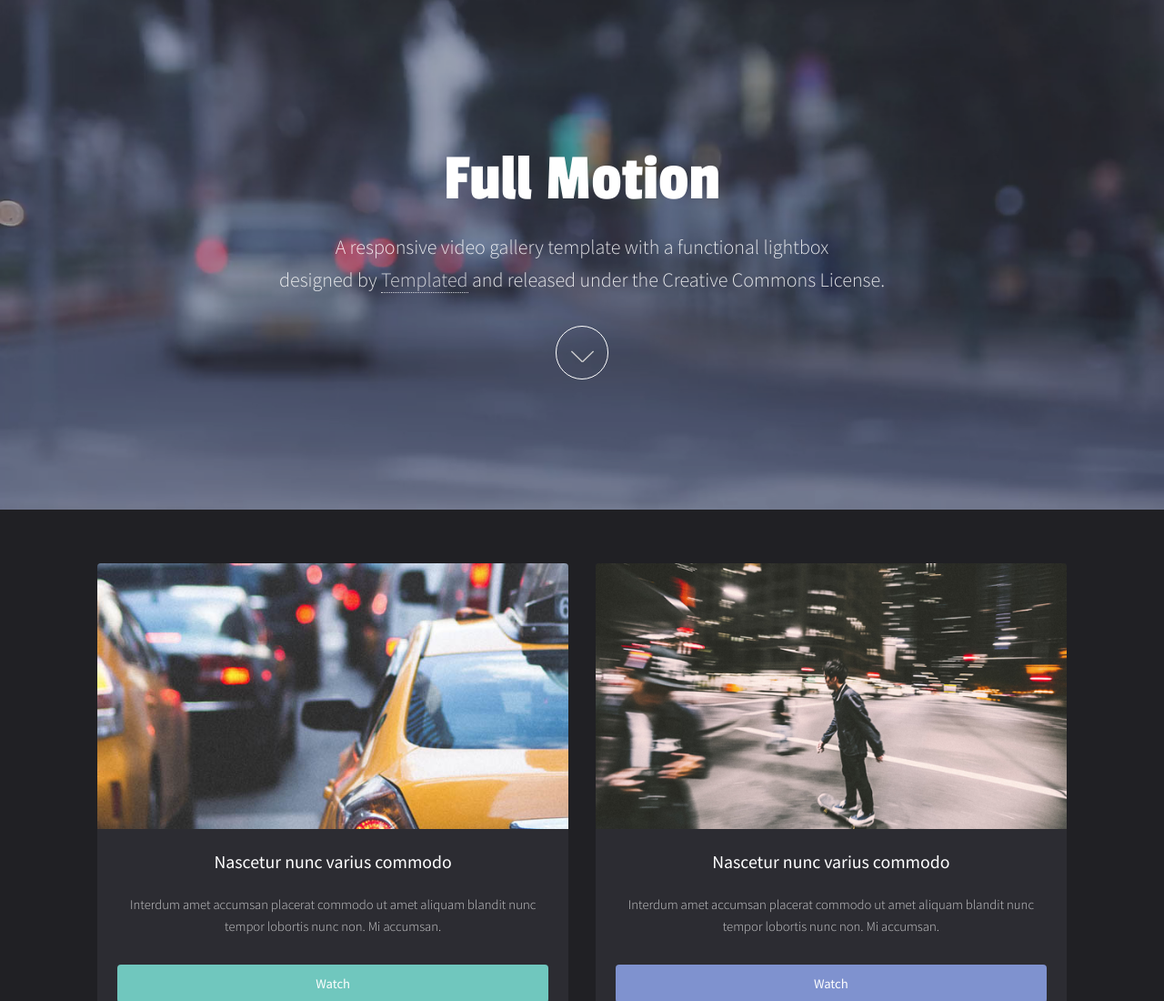
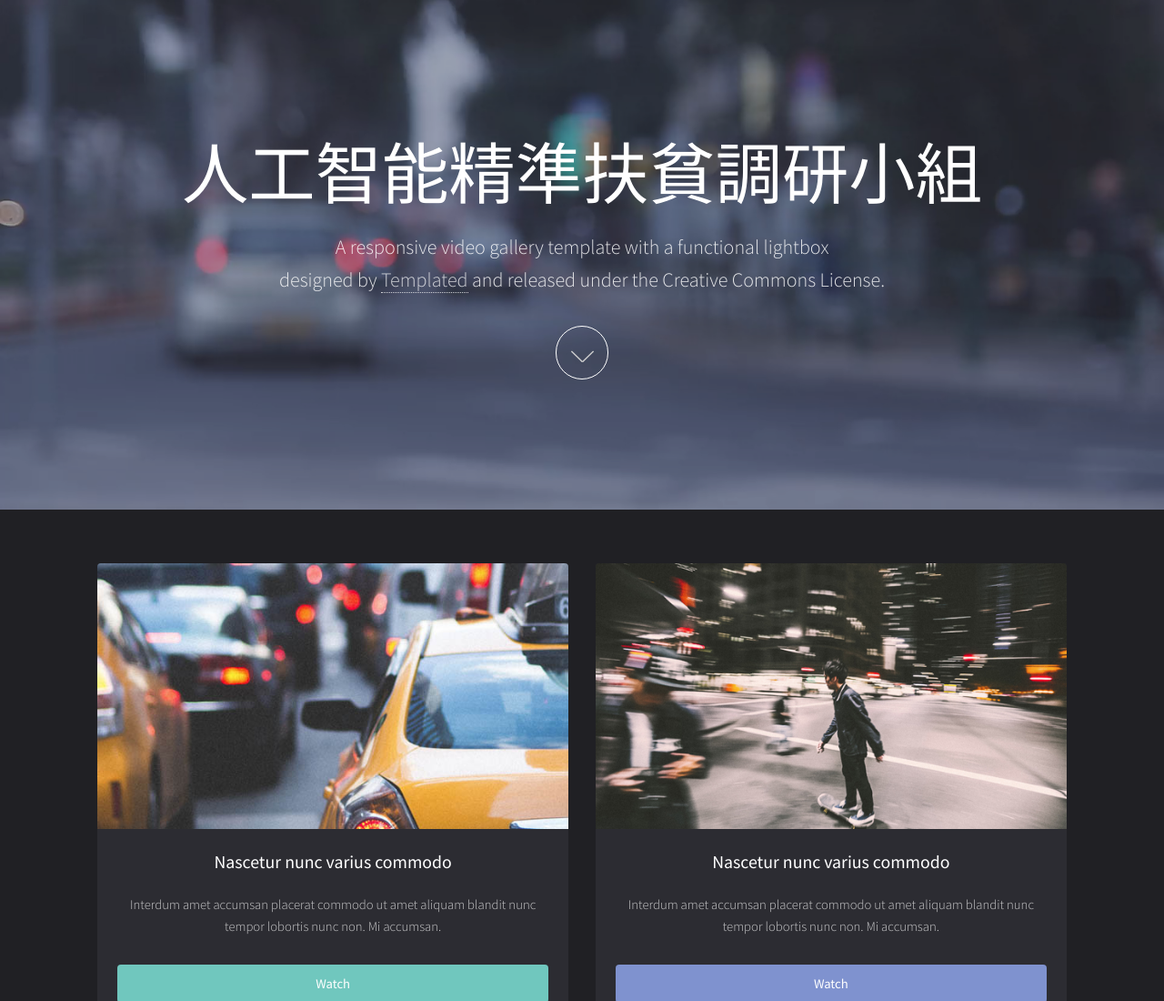
Before and after one commit to AITPAFSG/web, a plain HTML site: page index.html in a window 1280 px wide. Shown: the top 1100 px of the page at 91% size. Drawn offline with Linux system fonts and the light colour scheme.

Commit message:
Add files via upload

```diff
--- a/index.html
+++ b/index.html
@@ -6,7 +6,7 @@
 -->
 <html>
 	<head>
-		<title>Full Motion</title>
+		<title>AITPAFSG</title>
 		<meta charset="utf-8" />
 		<meta name="viewport" content="width=device-width, initial-scale=1" />
 		<link rel="stylesheet" href="assets/css/main.css" />
@@ -22,7 +22,7 @@
 				<section id="banner" data-video="images/banner">
 					<div class="inner">
 						<header>
-							<h1>Full Motion</h1>
+							<h1>人工智能精準扶貧調研小組</h1>
 							<p>A responsive video gallery template with a functional lightbox<br />
 							designed by <a href="https://templated.co/">Templated</a> and released under the Creative Commons License.</p>
 						</header>
```
